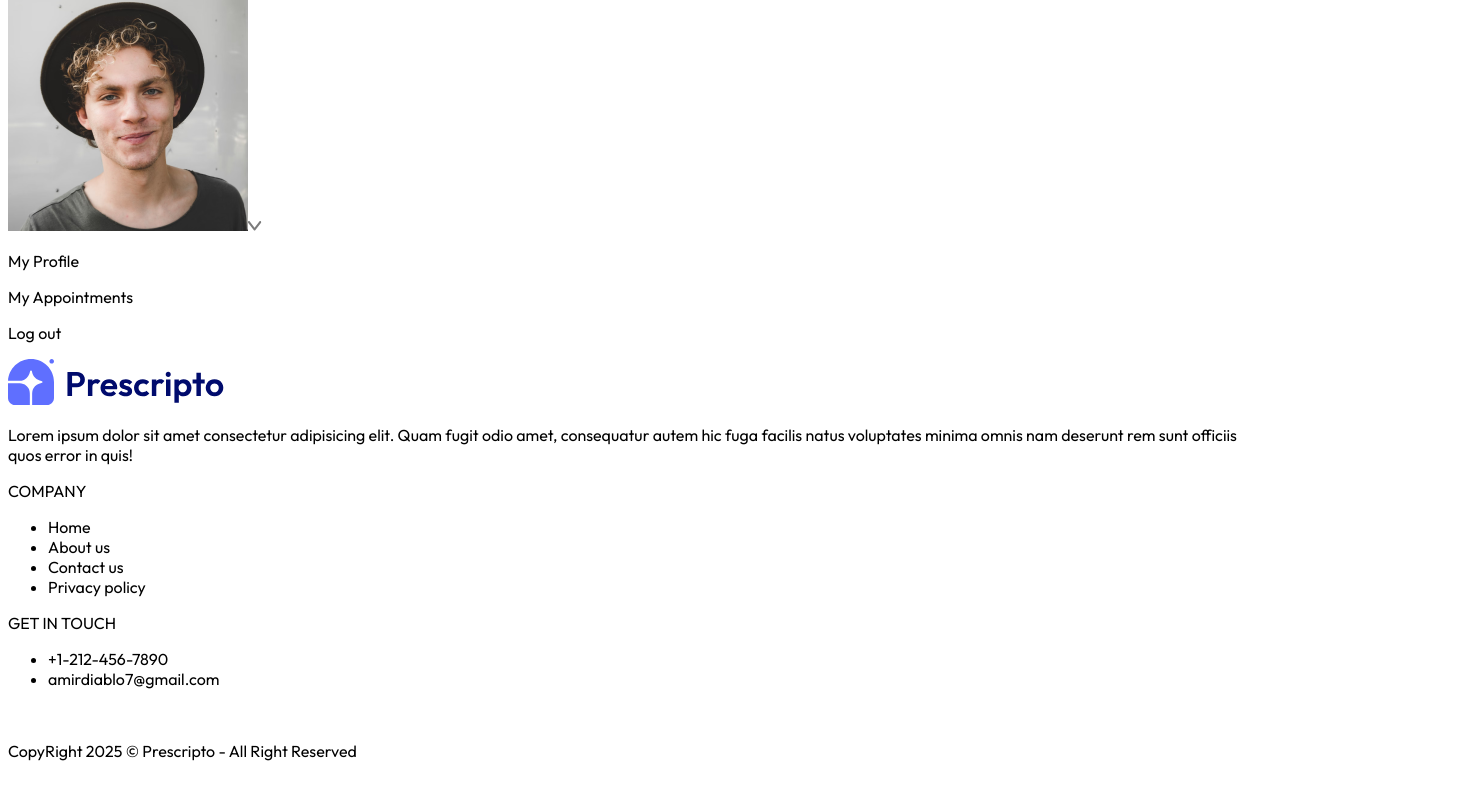
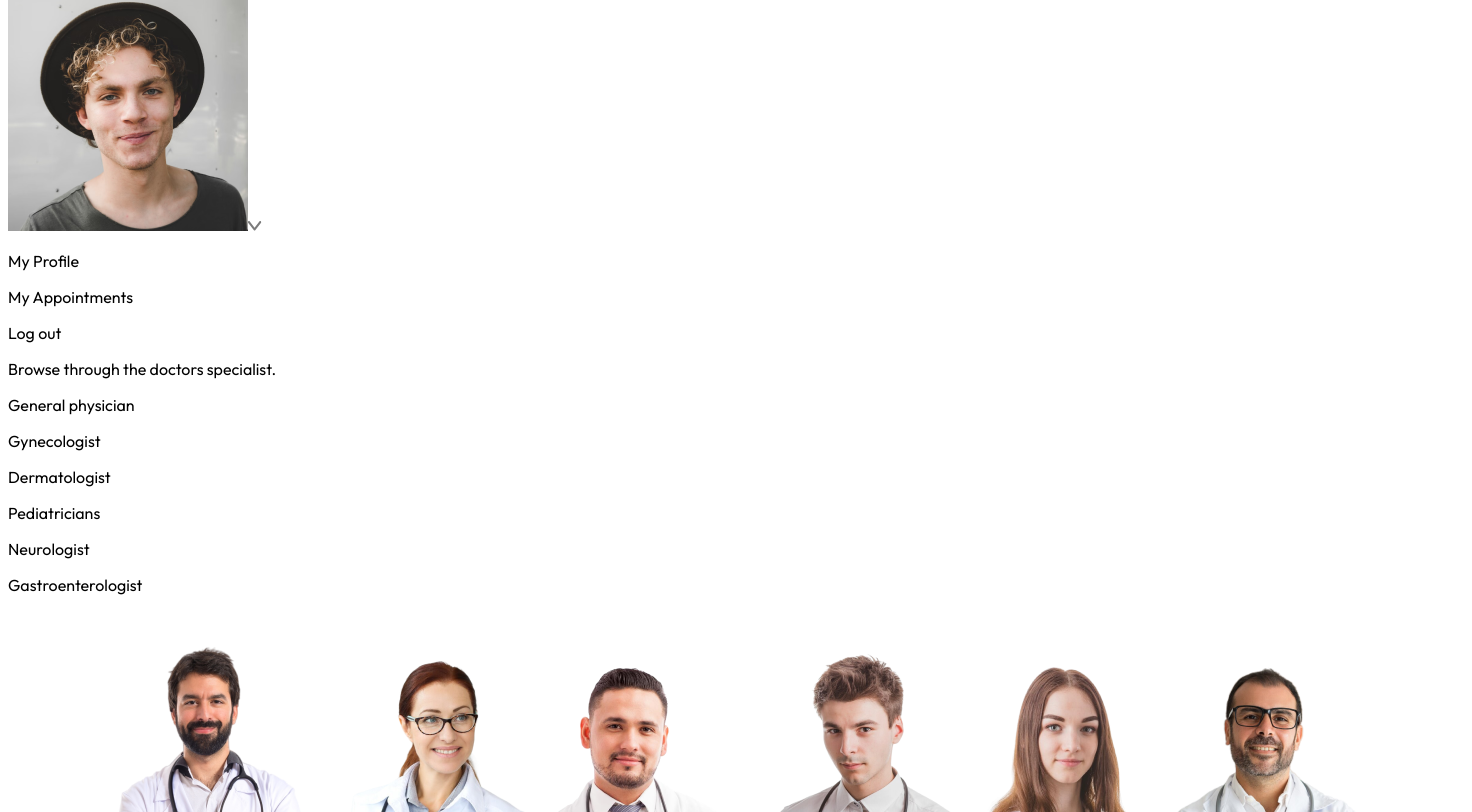
Before and after one commit to AmirDiablo/appointment, a React (Vite) app in the folder vite-project/: page /doctors in a window 1280 px wide. Shown: the part 243-1055 px from the top of the page, 1472 px wide, since content can reach past the window. Before the commit the page ends 1020 px from the top, so only its background shows below. Built offline with nearby package versions, Linux system fonts and the light colour scheme.

Commit message:
Doctors page updated

```diff
--- a/vite-project/src/components/SpecialityMenu.jsx
+++ b/vite-project/src/components/SpecialityMenu.jsx
@@ -8,7 +8,7 @@
             <p className="sm-w-1/3 text-center text-sm">Simply browse through our extensive list of trusted doctors, schedule your appointment hassle-free.</p>
             <div className="flex sm:justify-center gap-4 pt-5 w-full overflow-scroll hide-scrollbar">
                 {specialityData.map((item, index)=> (
-                    <Link onClick={()=> scrollTo(0,0)} className="flex flex-col items-center text-xs cursor-pointer shrink-0 hover:translate-y-[-10px] transition-all duration-500" key={index} to={`/doctors/${item.speciality}`}>
+                    <Link onClick={()=> scrollTo(0,0)} className="flex flex-col items-center text-xs cursor-pointer shrink-0 hover:-translate-y-2.5 transition-all duration-500" key={index} to={`/doctors/${item.speciality}`}>
                         <img className="w-16 sm:w-24  mb-2" src={item.image} alt="" />
                         <p>{item.speciality}</p>
                     </Link>
--- a/vite-project/src/pages/Doctors.jsx
+++ b/vite-project/src/pages/Doctors.jsx
@@ -1,14 +1,57 @@
-import { useParams } from "react-router-dom";
+import { useContext, useEffect, useState } from "react";
+import { useNavigate, useParams } from "react-router-dom";
+import { AppContext } from "../context/AppContext";
 
 const Doctors = () => {
 
+    const navigate = useNavigate()
     const {speciality} = useParams()
+    const {doctors} = useContext(AppContext)
 
-    console.log(speciality)
+    const [filterDoc, setFilterDoc] = useState([])
+
+    const applyFilter = ()=> {
+        if(speciality) {
+            setFilterDoc(doctors.filter(doc=> doc.speciality === speciality))
+        } else {
+            setFilterDoc(doctors)
+        }
+    }
+
+    useEffect(()=> {
+        applyFilter()
+    }, [doctors, speciality])
 
     return (
         <div>
-
+            <p className="text-gray-600">Browse through the doctors specialist.</p>
+            <div className="flex flex-col sm:flex-row items-start gap-5 mt-5">
+                <div className="flex flex-col gap-4 text-sm text-gray-600">
+                    <p onClick={()=> speciality === 'General physician' ? navigate("/doctors") : navigate('/doctors/General physician')} className={`w-[94vw] sm:w-auto pl-3 py-1.5 pr-16 border border-gray-300 rounded transition-all cursor-pointer ${speciality === "General physician" ? "bg-primary text-white" : ""}`}>General physician</p>
+                    <p onClick={()=> speciality === 'Gynecologist' ? navigate('/doctors') : navigate("/doctors/Gynecologist")} className="w-[94vw] sm:w-auto pl-3 py-1.5 pr-16 border border-gray-300 rounded transition-all cursor-pointer">Gynecologist</p>
+                    <p onClick={()=> speciality === 'Dermatologist' ? navigate('/doctors') : navigate("/doctors/Dermatologist")} className="w-[94vw] sm:w-auto pl-3 py-1.5 pr-16 border border-gray-300 rounded transition-all cursor-pointer">Dermatologist</p>
+                    <p onClick={()=> speciality === 'Pediatricians' ? navigate('/doctors') : navigate("/doctors/Pediatricians")} className="w-[94vw] sm:w-auto pl-3 py-1.5 pr-16 border border-gray-300 rounded transition-all cursor-pointer">Pediatricians</p>
+                    <p onClick={()=> speciality === 'Neurologist' ? navigate('/doctors') : navigate("/doctors/Neurologist")} className="w-[94vw] sm:w-auto pl-3 py-1.5 pr-16 border border-gray-300 rounded transition-all cursor-pointer">Neurologist</p>
+                    <p onClick={()=> speciality === 'Gastroenterologist' ? navigate('/doctors') : navigate("/doctors/Gastroenterologist")} className="w-[94vw] sm:w-auto pl-3 py-1.5 pr-16 border border-gray-300 rounded transition-all cursor-pointer">Gastroenterologist</p>
+                </div>
+                <div className="w-full grid grid-auto  gap-4 gap-y-6">
+                    {
+                        filterDoc.map((item, index) => (
+                            <div onClick={()=> navigate(`/appointment/${item._id}`)} key={index} className="border border-blue-200 rounded-xl overflow-hidden cursor-pointer hover:-translate-y-2.5 transition-all duration-500">
+                                <img src={item.image} alt={item.name} className="bg-blue-50" />
+                                <div className="p-4">
+                                    <div className="flex items-center gap-2 text-sm text-green-600 text-center">
+                                        <p className="w-2 h-2 bg-green-500 rounded-full "></p>
+                                        <p>Available</p>
+                                    </div>
+                                    <p className="text-gray-900 text-lg font-medium">{item.name}</p>
+                                    <p className="text-gray-600 text-sm">{item.speciality}</p>
+                                </div>
+                            </div>
+                            ))
+                    }
+                </div>
+            </div>
         </div>
      );
 }
```
